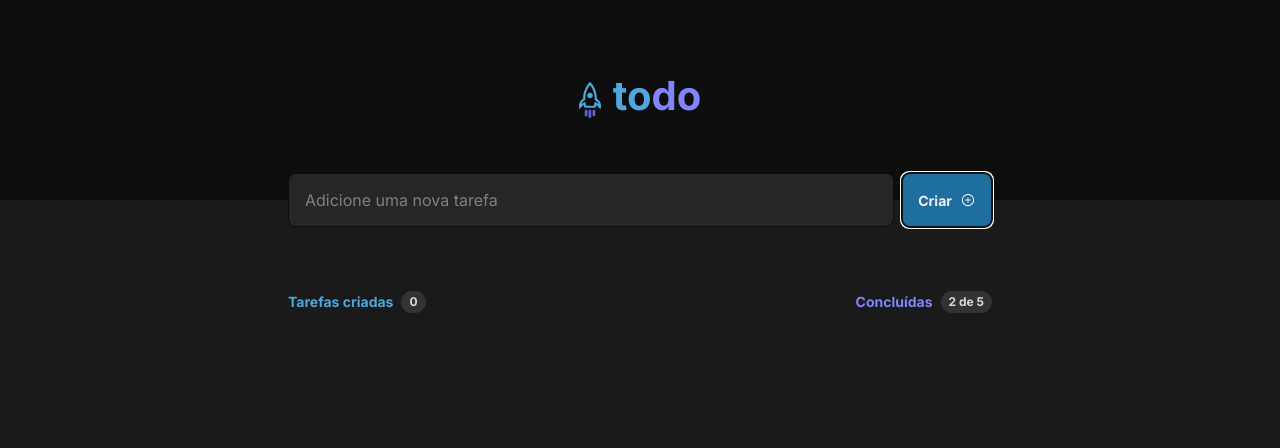
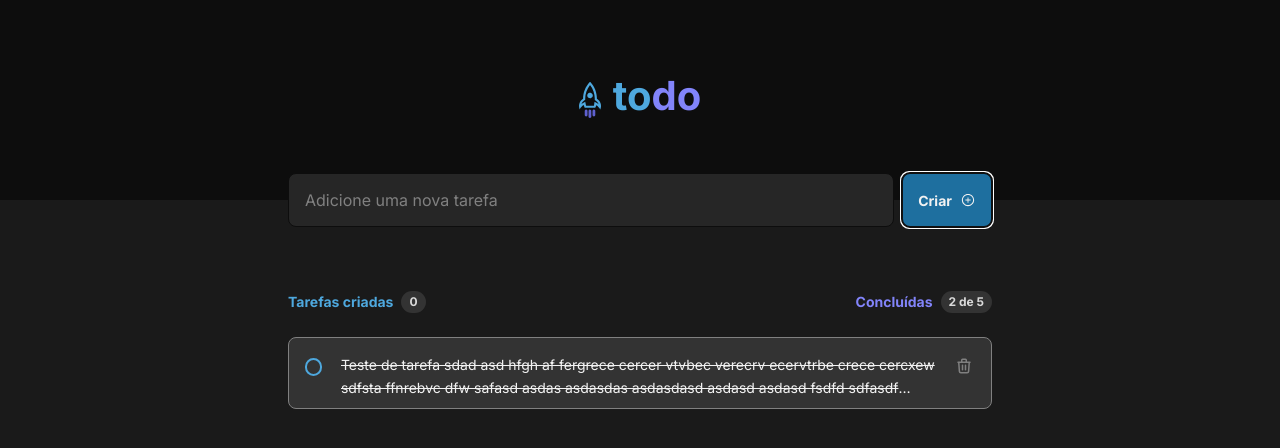
Before and after one commit to samsks/todo_today, a React (Vite) app: page / in a window 1280 px wide. Both pictures are taken after typing "Sample" into the empty fields and a click on the button "Criar". Shown: the top 448 px of the page. Built offline with nearby package versions, Linux system fonts and the light colour scheme; the HTML template or start-up script is replaced by a standard one.

Commit message:
feat: :sparkles: insert logic for TaskBox Component

```diff
--- a/src/components/TaskBox.tsx
+++ b/src/components/TaskBox.tsx
@@ -1,12 +1,30 @@
+// import { BlankTask } from "./BlankTask";
+import { iTask } from "../App";
+import { BlankTask } from "./BlankTask";
 import { Container } from "./Container";
 import { SummaryTask } from "./SummaryTask";
 import styles from "./TaskBox.module.css";
+import { TaskCard } from "./TaskCard";
 
-export function TaskBox() {
+interface TaskBoxProps {
+  taskList: iTask[];
+  setTaskList: React.Dispatch<React.SetStateAction<iTask[]>>;
+}
+
+export function TaskBox({ taskList, setTaskList }: TaskBoxProps) {
   return (
     <Container>
       <section className={styles.taskBox}>
-        <SummaryTask />
+        <SummaryTask taskList={taskList} />
+        {taskList.length === 0 ? (
+          <BlankTask />
+        ) : (
+          <section className={styles.taskList}>
+            {taskList.map((task) => (
+              <TaskCard key={task.id} task={task} setTaskList={setTaskList} />
+            ))}
+          </section>
+        )}
       </section>
     </Container>
   );
```
